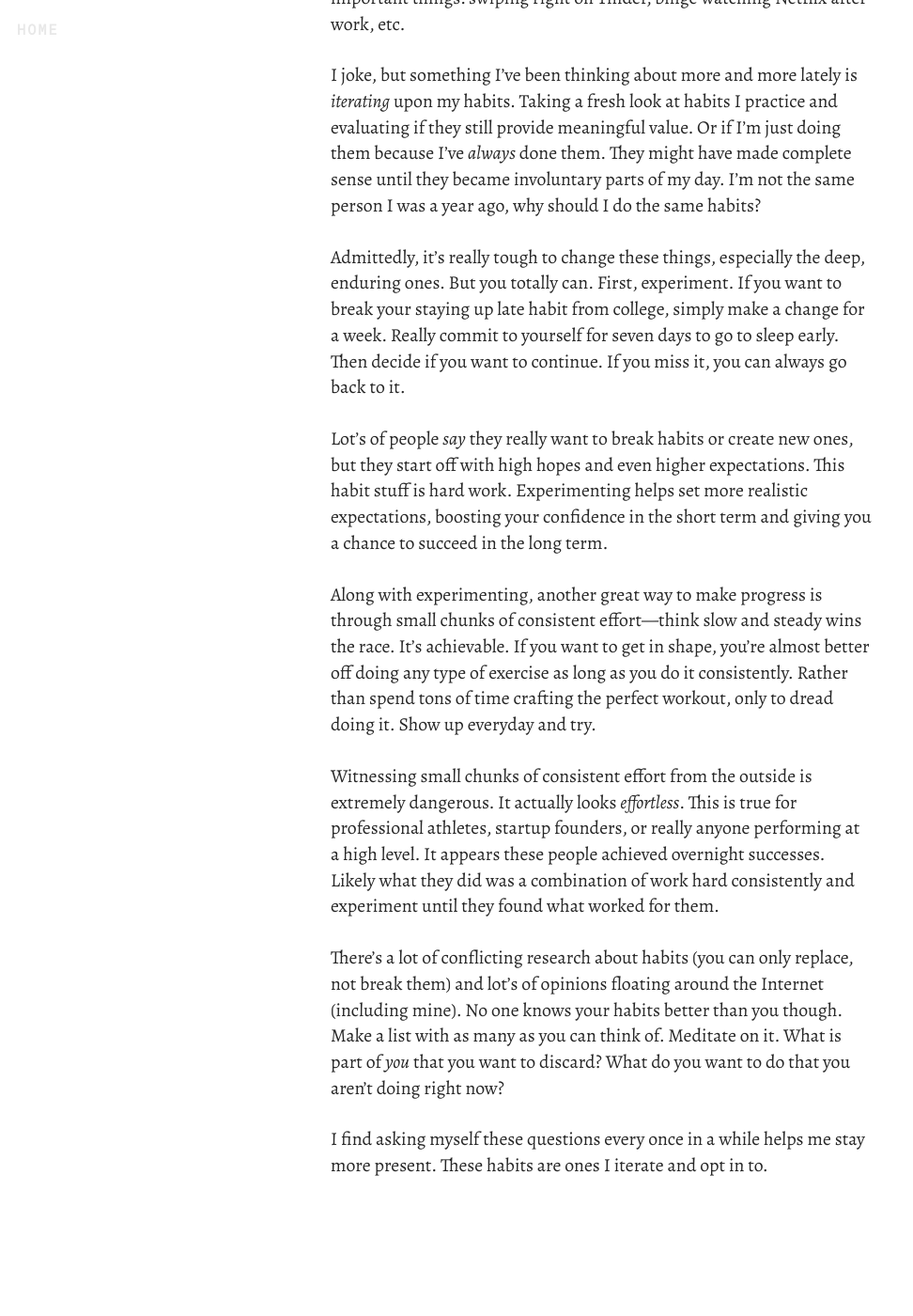
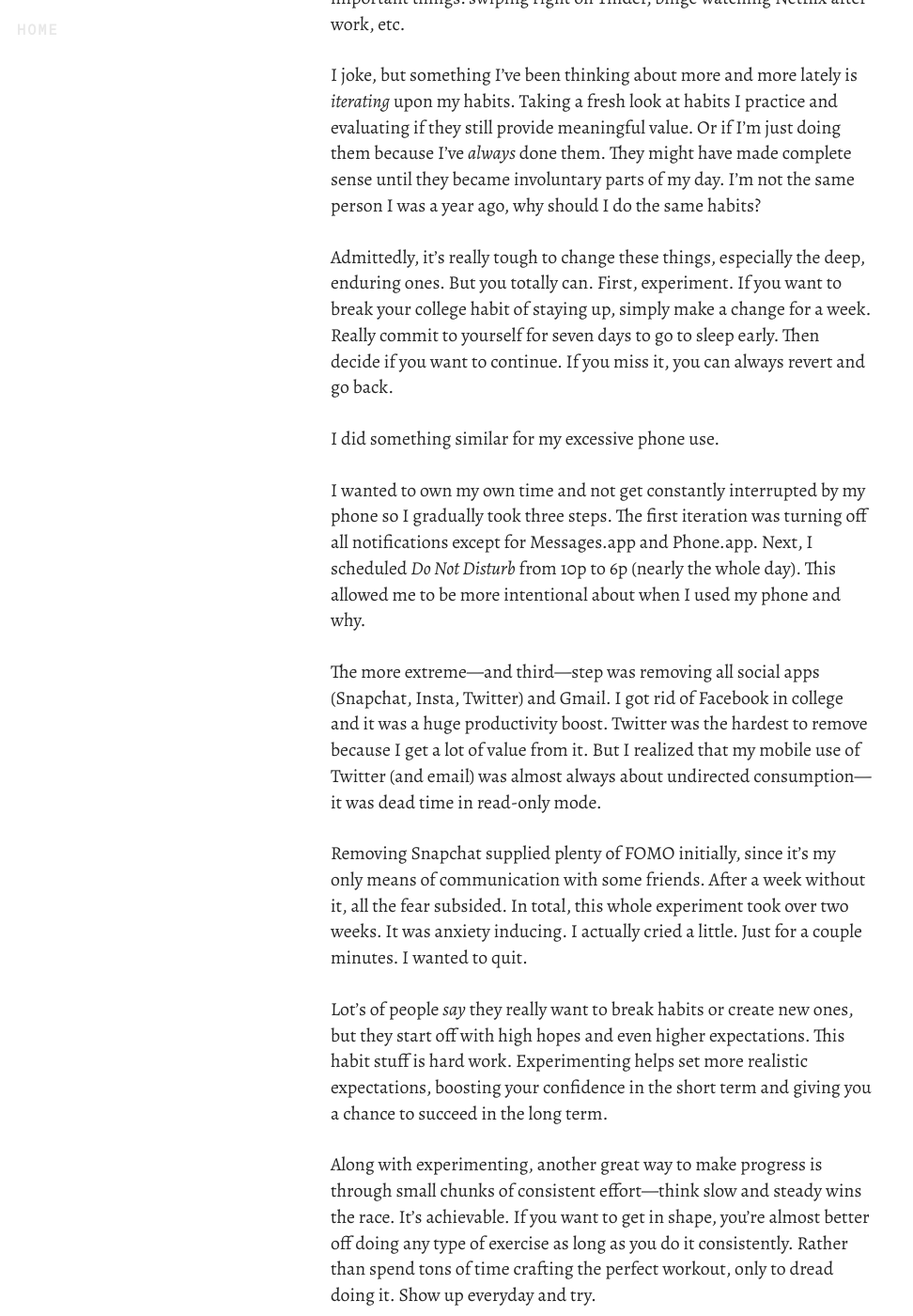
Before and after one commit to tmm/www, a Jekyll site: the page built from blog/_posts/2017-09-24-iterate-your-habits.md, in a window 1280 px wide and 1400 px high, scrolled down 386 px. Shown: the whole window at 94% size, without its empty margins (0-972 px from the left). Built offline with Jekyll 4.4.1, drawn with Linux system fonts in a browser that asks for light colours; comment, search, counter and statistics services are not loaded; some of the changed text lies outside the part shown.

Commit message:
Add some more to Iterate Your Habits

```diff
--- a/blog/_posts/2017-09-24-iterate-your-habits.md
+++ b/blog/_posts/2017-09-24-iterate-your-habits.md
@@ -7,18 +7,28 @@ The thing about habits is some—perhaps most—aren't meant to last forever. We
 
 I joke, but something I've been thinking about more and more lately is *iterating* upon my habits. Taking a fresh look at habits I practice and evaluating if they still provide meaningful value. Or if I'm just doing them because I've *always* done them. They might have made complete sense until they became involuntary parts of my day. I'm not the same person I was a year ago, why should I do the same habits?
 
-Admittedly, it's really tough to change these things, especially the deep, enduring ones. But you totally can. First, experiment. If you want to break your staying up late habit from college, simply make a change for a week. Really commit to yourself for seven days to go to sleep early. Then decide if you want to continue. If you miss it, you can always go back to it.
+Admittedly, it's really tough to change these things, especially the deep, enduring ones. But you totally can. First, experiment. If you want to break your college habit of staying up, simply make a change for a week. Really commit to yourself for seven days to go to sleep early. Then decide if you want to continue. If you miss it, you can always revert and go back.
+
+I did something similar for my excessive phone use.
+
+I wanted to own my own time and not get constantly interrupted by my phone so I gradually took three steps. The first iteration was turning off all notifications except for Messages.app and Phone.app. Next, I scheduled *Do Not Disturb* from 10p to 6p (nearly the whole day). This allowed me to be more intentional about when I used my phone and why.
+
+The more extreme—and third—step was removing all social apps (Snapchat, Insta, Twitter) and Gmail. I got rid of Facebook in college and it was a huge productivity boost. Twitter was the hardest to remove because I get a lot of value from it. But I realized that my mobile use of Twitter (and email) was almost always about undirected consumption—it was dead time in read-only mode.
+
+Removing Snapchat supplied plenty of FOMO initially, since it's my only means of communication with some friends. After a week without it, all the fear subsided. In total, this whole experiment took over two weeks. It was anxiety inducing. I actually cried a little. Just for a couple minutes. I wanted to quit.
 
 Lot's of people *say* they really want to break habits or create new ones, but they start off with high hopes and even higher expectations. This habit stuff is hard work. Experimenting helps set more realistic expectations, boosting your confidence in the short term and giving you a chance to succeed in the long term.
 
 Along with experimenting, another great way to make progress is through small chunks of consistent effort—think slow and steady wins the race. It's achievable. If you want to get in shape, you're almost better off doing any type of exercise as long as you do it consistently. Rather than spend tons of time crafting the perfect workout, only to dread doing it. Show up everyday and try.
 
-Witnessing small chunks of consistent effort from the outside is extremely dangerous. It actually looks *effortless*. This is true for professional athletes, startup founders, or really anyone performing at a high level. It appears these people achieved overnight successes. Likely what they did was a combination of work hard consistently and experiment until they found what worked for them.
+Witnessing small chunks of consistent effort from the outside is extremely dangerous. It actually looks *effortless*. This is true for professional athletes, startup founders, or really anyone performing at a high level. It appears these people achieved overnight successes. Likely what they did was a combination of consistently work hard and experiment until they found what worked for them.
 
 There's a lot of conflicting research about habits (you can only replace, not break them) and lot's of opinions floating around the Internet (including mine). No one knows your habits better than you though. Make a list with as many as you can think of. Meditate on it. What is part of *you* that you want to discard? What do you want to do that you aren't doing right now?
 
-I find asking myself these questions every once in a while helps me stay more present. These habits are ones I iterate and opt in to.
+I find myself asking these questions every once in a while helps me stay more present. These habits are ones I iterate and opt in to.
 
 ***
 
 *There are many other great ways to change habits, like adding/removing [triggers](https://duckduckgo.com/?q=habit+triggers). I only present my favorites.*
+
+*Thanks to [Himanshu Sahay](https://www.linkedin.com/in/himanshusahay/) for reading drafts of this.*
```
